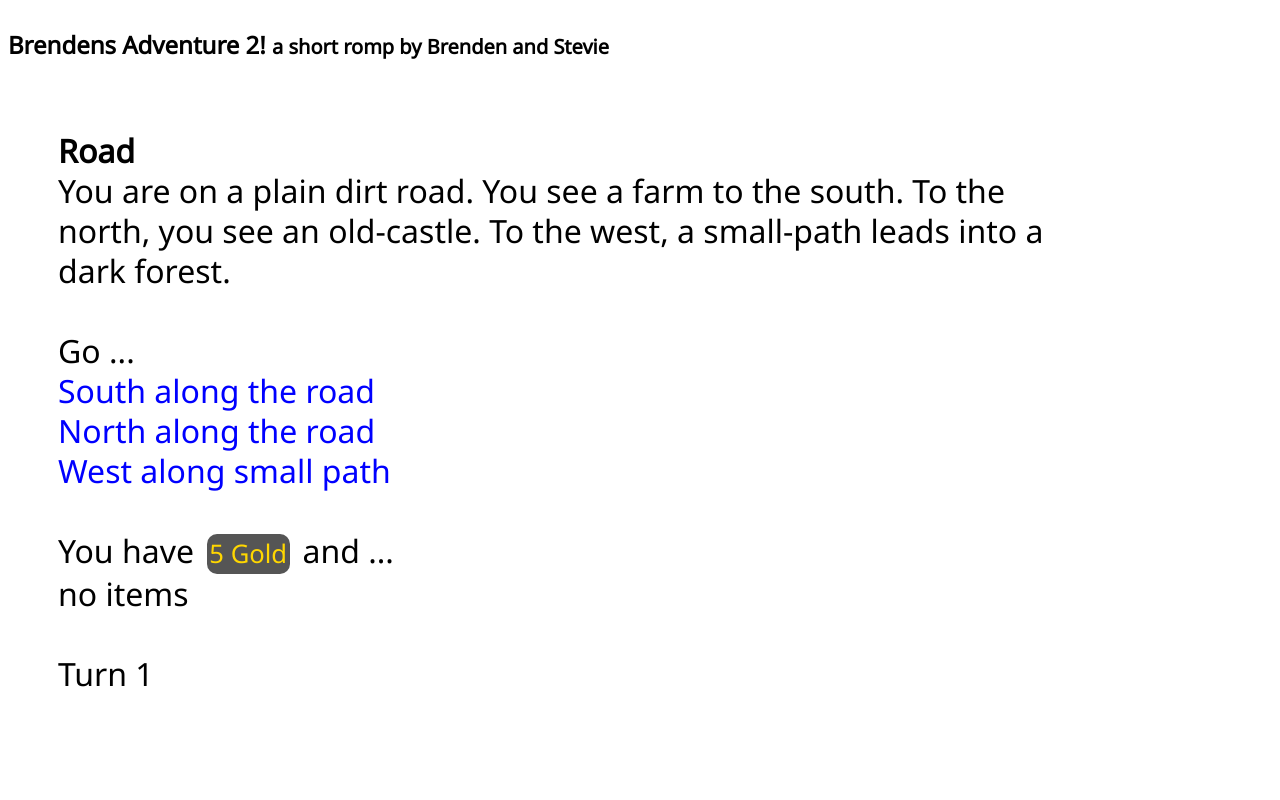
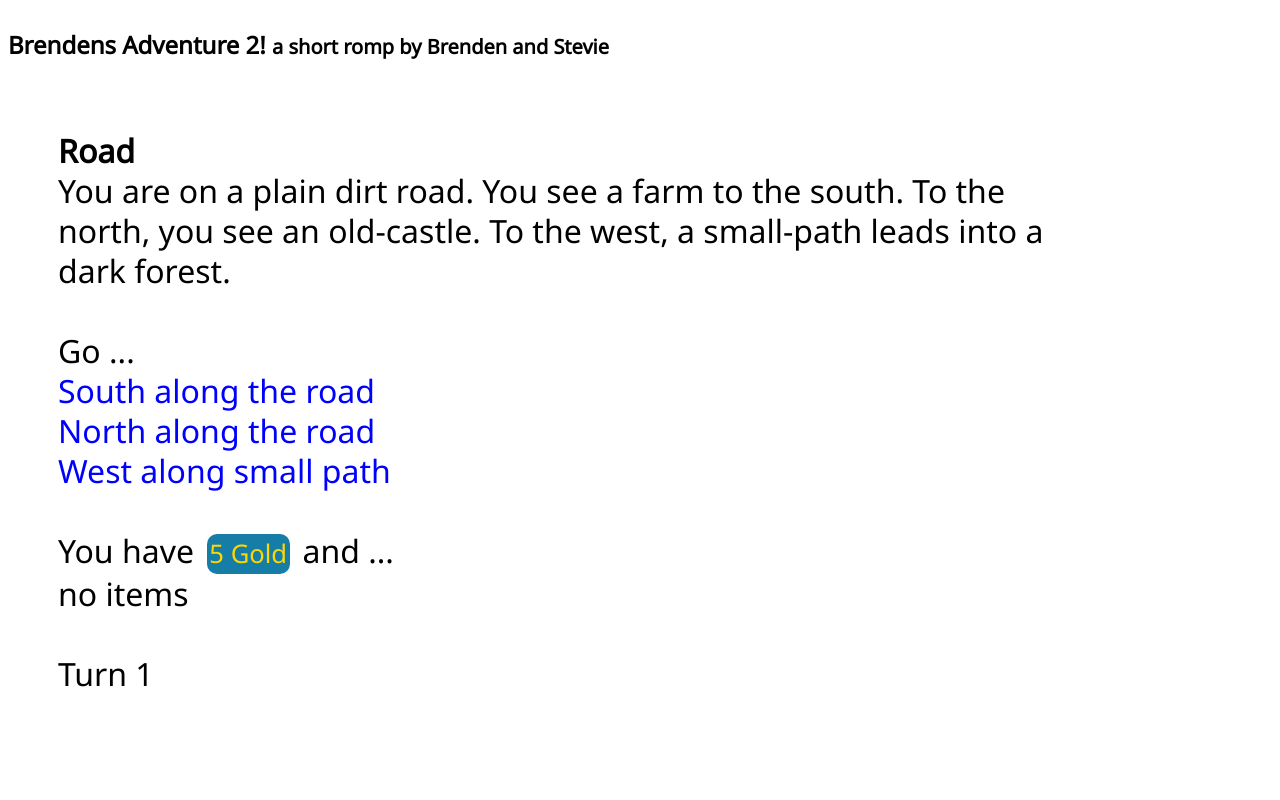
Before and after one commit to bushmango/next-brendens-adventure-2, a Next.js app: page / in a window 1280 px wide. Shown: the top 800 px of the page. Built offline with nearby package versions, Linux system fonts and the light colour scheme.

Commit message:
changed Gold color to blue

```diff
--- /dev/null
+++ b/components/game/Gold-sidecar.ts
@@ -0,0 +1,5 @@
+// THIS FILE IS AUTOGENERATED. DO NOT EDIT
+/* eslint-disable */
+/* tslint:disable */
+export const noop = () => {}
+export * from './Gold'
--- a/components/game/Gold.tsx
+++ b/components/game/Gold.tsx
@@ -8,7 +8,7 @@ export const Gold = (props: { gold: number }) => {
         paddingLeft: '0.1em',
         paddingRight: '0.1em',
         color: 'gold',
-        backgroundColor: '#555',
+        backgroundColor: '#167da6',
         borderRadius: '10px',
         fontSize: '0.8em',
       }}
```
